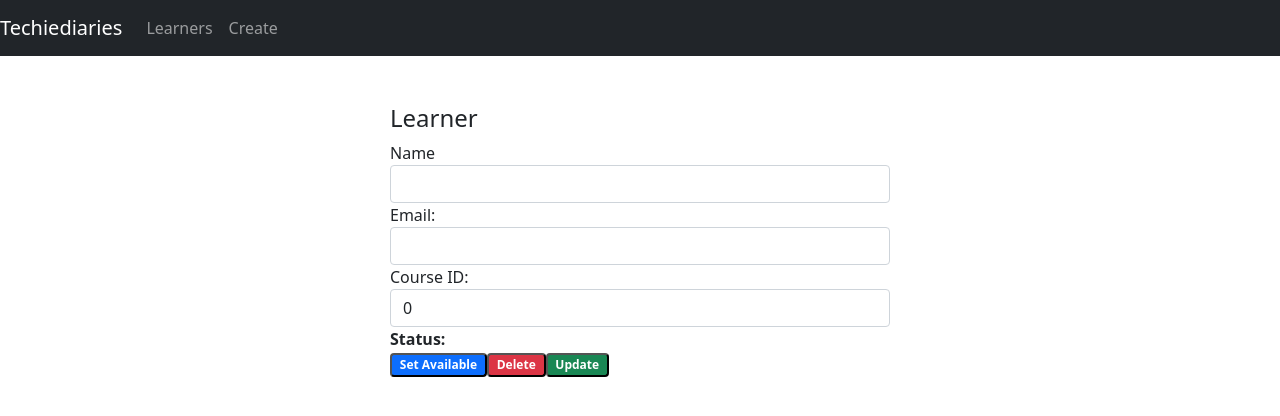
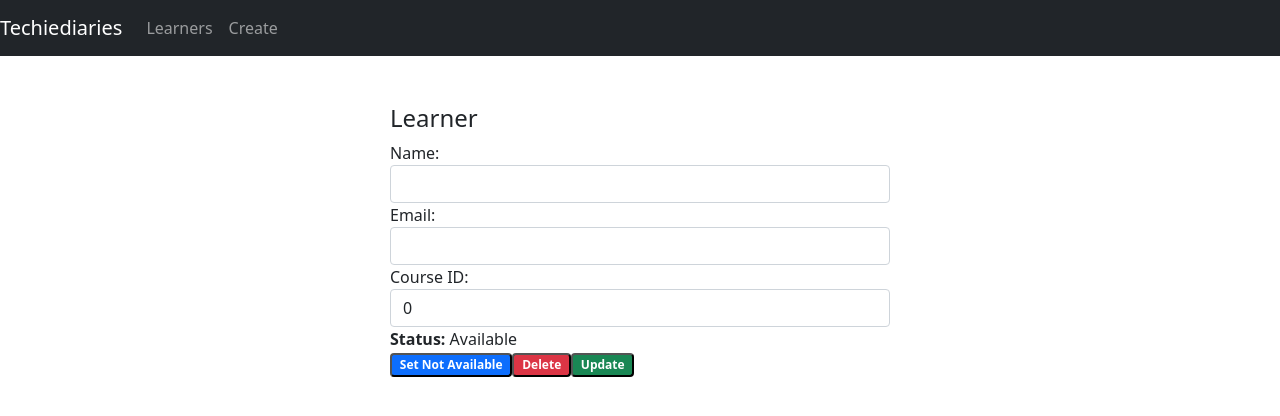
Before and after one commit to Gabe-1/student-information-crud-app-front, an Angular app: page /learners/1 in a window 1280 px wide. Both pictures are taken after a click on the button "Set Available". Shown: the top 416 px of the page. Built offline with nearby package versions, Linux system fonts and the light colour scheme; no server answers.

Commit message:
Fixed Available/Not Available Button

```diff
--- a/src/app/components/learner-create/learner-create.component.html
+++ b/src/app/components/learner-create/learner-create.component.html
@@ -4,6 +4,7 @@
       <div class="form-group">
         <label for="name">Name</label>
         <input
+          placeholder="Enter a Name"
           type="text"
           class="form-control"
           id="name"
@@ -16,6 +17,7 @@
       <div class="form-group">
         <label for="email">Email</label>
         <input
+          placeholder="Enter a Email"
           type="email"
           class="form-control"
           id="email"
@@ -28,6 +30,7 @@
       <div class="form-group">
         <label for="courseId">Course ID</label>
         <input
+          placeholder="Enter a Course ID"
           class="form-control"
           id="courseId"
           required
@@ -35,7 +38,7 @@
           name="courseId"
         />
       </div>
-
+      <br>
       <button (click)="createLearner()" class="btn btn-success">Create</button>
     </div>
 
--- a/src/app/components/learner-details/learner-details.component.html
+++ b/src/app/components/learner-details/learner-details.component.html
@@ -1,9 +1,9 @@
-<div style="width: 500px; margin: auto;">
+<div style="width: 500px; margin: auto">
   <div *ngIf="currentLearner" class="edit-form">
     <h4>Learner</h4>
     <form>
       <div class="form-group">
-        <label for="title">Name</label>
+        <label for="title">Name:</label>
         <input
           type="text"
           class="form-control"
@@ -34,42 +34,40 @@
       </div>
 
       <div class="form-group">
-        <label><strong>Status: </strong></label>
-
+        <label>
+          <strong>Status: </strong>
+          {{ currentLearner.available ? "Available" : "Not Available" }}
+        </label>
       </div>
     </form>
 
     <button
-    class="badge bg-primary mr-2"
-    *ngIf="currentLearner.available"
-    (click)="setAvailableStatus(false)"
+      class="badge bg-primary mr-2"
+      *ngIf="currentLearner.available"
+      (click)="setAvailableStatus(0)"
     >
-    Set Not Available
+      Set Not Available
     </button>
     <button
+      class="badge bg-primary mr-2"
       *ngIf="!currentLearner.available"
-      class="badge bg-primary mr-2"
-      (click)="setAvailableStatus(true)"
+      (click)="setAvailableStatus(1)"
     >
-    Set Available
+      Set Available
     </button>
 
     <button class="badge bg-danger mr-2" (click)="deleteLearner()">
       Delete
     </button>
 
-    <button
-      type="submit"
-      class="badge bg-success"
-      (click)="updateLearner()"
-    >
-    Update
+    <button type="submit" class="badge bg-success" (click)="updateLearner()">
+      Update
     </button>
     <p></p>
   </div>
 
   <div *ngIf="!currentLearner">
     <br />
-    <p>This product is not accessible</p>
+    <p>This learner is not accessible</p>
   </div>
 </div>
--- a/src/app/components/learner-details/learner-details.component.ts
+++ b/src/app/components/learner-details/learner-details.component.ts
@@ -7,7 +7,7 @@ interface Learner {
   learner_name: string;
   learner_email: string;
   course_Id: number;
-  available: boolean;
+  available: number;
   learner_id: number;
 }
 
@@ -21,7 +21,7 @@ export class LearnerDetailsComponent implements OnInit {
     learner_name: '',
     learner_email: '',
     course_Id: 0,
-    available: false,
+    available: 0,
     learner_id: 0
   };
   message = '';
@@ -52,24 +52,27 @@ export class LearnerDetailsComponent implements OnInit {
       );
   }
 
-  setAvailableStatus(status: boolean): void {
-    const data = {
-      learner_name: this.currentLearner.learner_name,
-      learner_email: this.currentLearner.learner_email,
-      course_Id: this.currentLearner.course_Id,
-      available: status
-    };
+  setAvailableStatus(status: number): void {
+    // const data = {
+    //   learner_name: this.currentLearner.learner_name,
+    //   learner_email: this.currentLearner.learner_email,
+    //   course_Id: this.currentLearner.course_Id,
+    //   available: status
+    // };
 
-    this.learnerService.update(this.currentLearner.learner_id, data)
-      .subscribe(
-        response => {
-          this.currentLearner.available = status;
-          console.log(response);
-        },
-        error => {
-          console.log(error);
-        }
-      );
+    this.currentLearner.available = status;
+    console.log(this.currentLearner);
+
+    // this.learnerService.update(this.currentLearner.learner_id, this.currentLearner)
+    //   .subscribe(
+    //     response => {
+    //       this.currentLearner.available = status;
+    //       console.log(response);
+    //     },
+    //     error => {
+    //       console.log(error);
+    //     }
+    //   );
   }
 
   updateLearner(): void {
--- a/src/app/components/learner-list/learner-list.component.html
+++ b/src/app/components/learner-list/learner-list.component.html
@@ -50,7 +50,7 @@
 
       </div>
       <div>
-        <label><strong>Status: </strong>{{currentLearner["available"] ? "Available" : "Not Available"}}</label>
+        <label><strong>Status: </strong>is {{currentLearner["available"] ? "Available" : "Not Available"}}</label>
 
       </div>
 
--- a/src/app/services/learner.service.ts
+++ b/src/app/services/learner.service.ts
@@ -35,7 +35,7 @@ export class LearnerService {
   }
 
   update(id: number, data: any): Observable<any> {
-    return this.httpClient.put(`${baseURL}/${id}`, data);
+    return this.httpClient.put(`${baseURL}/learners/${id}`, data);
   }
 
   delete(id: number): Observable<any> {
```
